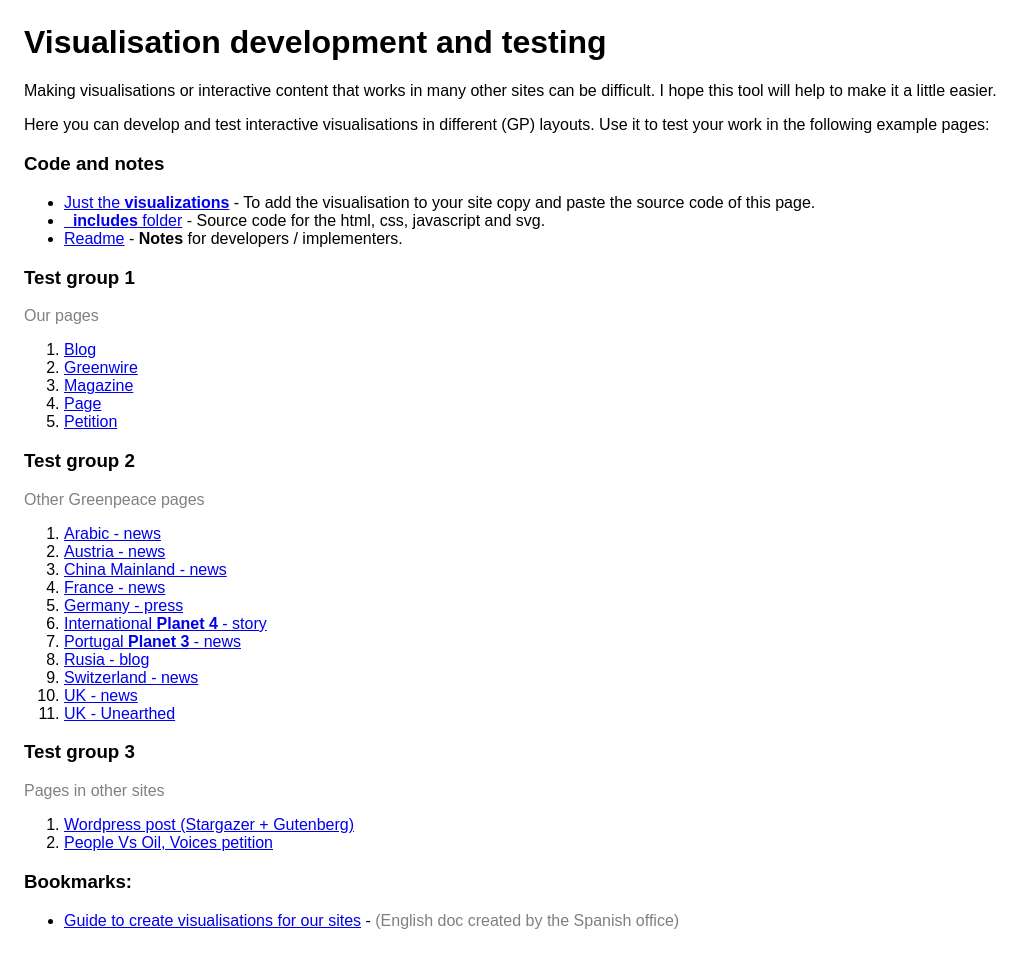
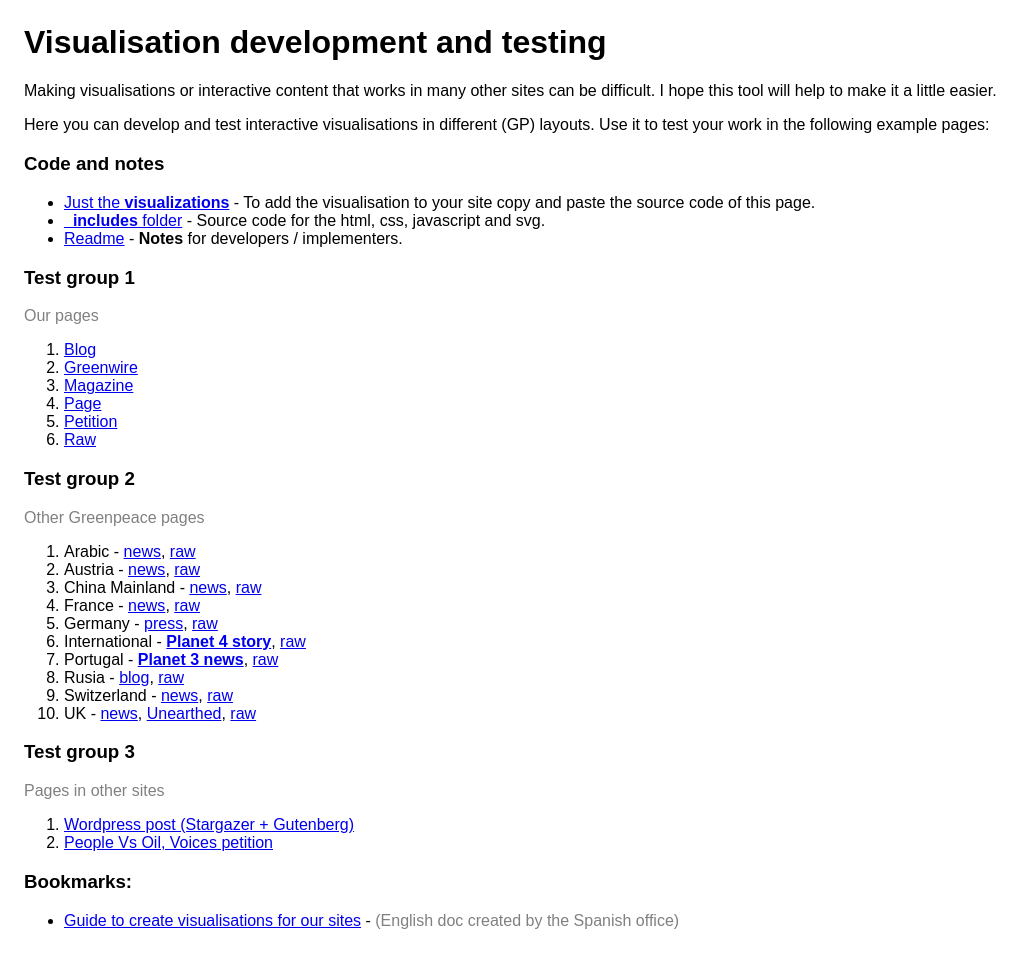
Before and after one commit to greenpeace/gpes-test-visualisations, a Jekyll site: the page built from index.html, in a window 1280 px wide. Shown: the whole page, without its empty margins (0-1032 px from the left). Built offline with Jekyll 4.4.1, drawn with Linux system fonts in a browser that asks for light colours.

Commit message:
Raw files by country

```diff
--- a/index.html
+++ b/index.html
@@ -70,6 +70,7 @@ layout: default
         <li><a href="gpes-magazine.html">Magazine</a></li>
         <li><a href="gpes-page.html">Page</a></li>
         <li><a href="gpes-petition.html">Petition</a></li>
+        <li><a href="gpes-raw.html">Raw</a></li>
     </ol>
 
     <h3>Test group 2</h3>
@@ -77,17 +78,16 @@ layout: default
     <p class="soft">Other Greenpeace pages</p>
 
     <ol>
-        <li><a href="gpara-news.html">Arabic - news</a></li>
-        <li><a href="gpat-news.html">Austria - news</a></li>
-        <li><a href="gpcn-news.html">China Mainland - news</a></li>
-        <li><a href="gpfr-news.html">France - news</a></li>
-        <li><a href="gpde-press.html">Germany - press</a></li>
-        <li><a href="p4-story.html">International <strong>Planet 4</strong> - story</a></li>
-        <li><a href="gppt-news.html">Portugal <strong>Planet 3</strong> - news</a></li>
-        <li><a href="gpru-content.html">Rusia - blog</a></li>
-        <li><a href="gpch-news.html">Switzerland - news</a></li>
-        <li><a href="gpuk-news.html">UK - news</a></li>
-        <li><a href="gpuk-unearthed.html">UK - Unearthed</a></li>
+        <li>Arabic - <a href="gpara-news.html">news</a>, <a href="gpara-raw.html">raw</a></li>
+        <li>Austria - <a href="gpat-news.html">news</a>, <a href="gpat-raw.html">raw</a></li>
+        <li>China Mainland - <a href="gpcn-news.html">news</a>, <a href="gpcn-raw.html">raw</a></li>
+        <li>France - <a href="gpfr-news.html">news</a>, <a href="gpfr-raw.html">raw</a></li>
+        <li>Germany - <a href="gpde-press.html">press</a>, <a href="gpde-raw.html">raw</a></li>
+        <li>International - <a href="p4-story.html"><strong>Planet 4 story</strong></a>, <a href="p4-raw.html">raw</a></li>
+        <li>Portugal - <a href="gppt-news.html"> <strong>Planet 3 news</strong></a>, <a href="gppt-raw.html">raw</a></li>
+        <li>Rusia - <a href="gpru-content.html">blog</a>, <a href="gpru-raw.html">raw</a></li>
+        <li>Switzerland - <a href="gpch-news.html">news</a>, <a href="gpch-raw.html">raw</a></li>
+        <li>UK - <a href="gpuk-news.html">news</a>, <a href="gpuk-unearthed.html">Unearthed</a>, <a href="gpuk-raw.html">raw</a></li>
     </ol>
 
     <h3>Test group 3</h3>
```
Also changed, not shown: gpara-raw.html (added, +9 -0 lines), gpat-raw.html (added, +9 -0 lines), gpch-raw.html (added, +9 -0 lines), gpcn-raw.html (added, +9 -0 lines), gpde-raw.html (added, +9 -0 lines), gpes-raw.html (added, +9 -0 lines), gpfr-raw.html (added, +9 -0 lines), gppt-raw.html (added, +9 -0 lines), gpru-raw.html (added, +9 -0 lines), gpuk-raw.html (added, +9 -0 lines), p4-raw.html (added, +9 -0 lines).
